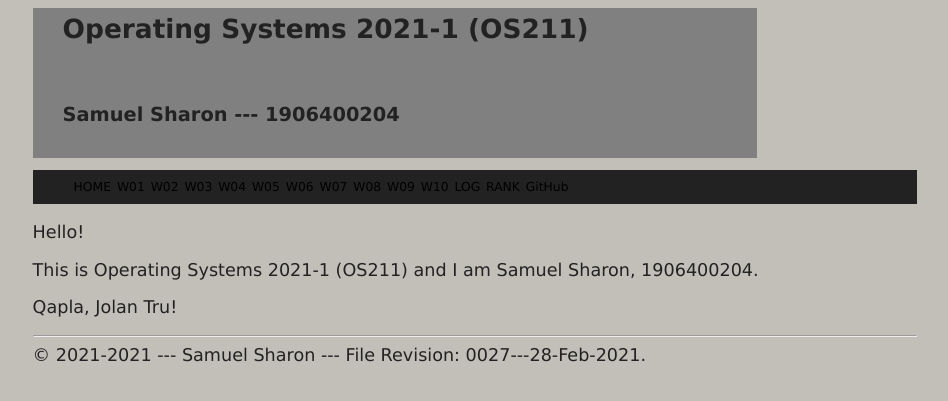
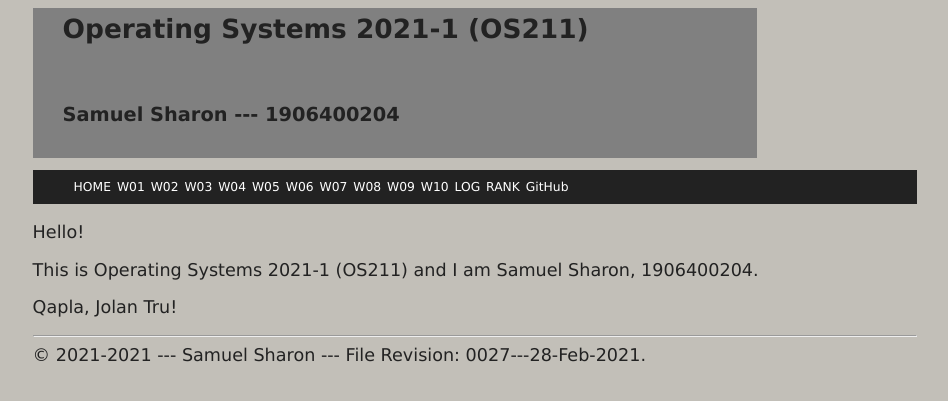
Before and after one commit to Hans-sss/os211, a Jekyll site: the page built from index.md, in a window 1280 px wide. Shown: the top 401 px of the page, without its empty margins (165-1113 px from the left). Built offline with Jekyll 4.4.1, drawn with Linux system fonts in a browser that asks for light colours.

Commit message:
color change

```diff
--- a/_includes/navbar.html
+++ b/_includes/navbar.html
@@ -4,19 +4,19 @@
 <!-- This is a free HTML file             -->
 <nav class="navbar">
   <ul>
-    <li style="color: white;" class='listitem'><a href='{{ site.baseurl }}/'>HOME</a></li>
-    <li style="color: white;" class='listitem'><a href='{{ site.baseurl }}/W01/'>W01</a></li>
-    <li style="color: white;" class='listitem'><a href='{{ site.baseurl }}/W02/'>W02</a></li>
-    <li style="color: white;" class='listitem'><a href='{{ site.baseurl }}/W03/'>W03</a></li>
-    <li style="color: white;" class='listitem'><a href='{{ site.baseurl }}/W04/'>W04</a></li>
-    <li style="color: white;" class='listitem'><a href='{{ site.baseurl }}/W05/'>W05</a></li>
-    <li style="color: white;" class='listitem'><a href='{{ site.baseurl }}/W06/'>W06</a></li>
-    <li style="color: white;" class='listitem'><a href='{{ site.baseurl }}/W07/'>W07</a></li>
-    <li style="color: white;" class='listitem'><a href='{{ site.baseurl }}/W08/'>W08</a></li>
-    <li style="color: white;" class='listitem'><a href='{{ site.baseurl }}/W09/'>W09</a></li>
-    <li style="color: white;" class='listitem'><a href='{{ site.baseurl }}/W10/'>W10</a></li>
-    <li style="color: white;" class='listitem'><a href='{{ site.baseurl }}/TXT/mylog.txt'>LOG</a></li>
-    <li style="color: white;" class='listitem'><a href='{{ site.baseurl }}/TXT/myrank.txt'>RANK</a></li>
-    <li style="color: white;" class='listitem'><a href='{{ site.urlgithub }}'>GitHub</a></li>
+    <li class='listitem'><a href='{{ site.baseurl }}/' style="color: white;">HOME</a></li>
+    <li  class='listitem'><a href='{{ site.baseurl }}/W01/' style="color: white;">W01</a></li>
+    <li  class='listitem'><a href='{{ site.baseurl }}/W02/' style="color: white;">W02</a></li>
+    <li  class='listitem'><a href='{{ site.baseurl }}/W03/' style="color: white;">W03</a></li>
+    <li  class='listitem'><a href='{{ site.baseurl }}/W04/' style="color: white;">W04</a></li>
+    <li  class='listitem'><a href='{{ site.baseurl }}/W05/' style="color: white;">W05</a></li>
+    <li  class='listitem'><a href='{{ site.baseurl }}/W06/' style="color: white;">W06</a></li>
+    <li  class='listitem'><a href='{{ site.baseurl }}/W07/' style="color: white;">W07</a></li>
+    <li  class='listitem'><a href='{{ site.baseurl }}/W08/' style="color: white;">W08</a></li>
+    <li  class='listitem'><a href='{{ site.baseurl }}/W09/' style="color: white;">W09</a></li>
+    <li  class='listitem'><a href='{{ site.baseurl }}/W10/' style="color: white;">W10</a></li>
+    <li  class='listitem'><a href='{{ site.baseurl }}/TXT/mylog.txt' style="color: white;">LOG</a></li>
+    <li  class='listitem'><a href='{{ site.baseurl }}/TXT/myrank.txt' style="color: white;">RANK</a></li>
+    <li  class='listitem'><a href='{{ site.urlgithub }}' style="color: white;">GitHub</a></li>
   </ul>
 </nav>
```
